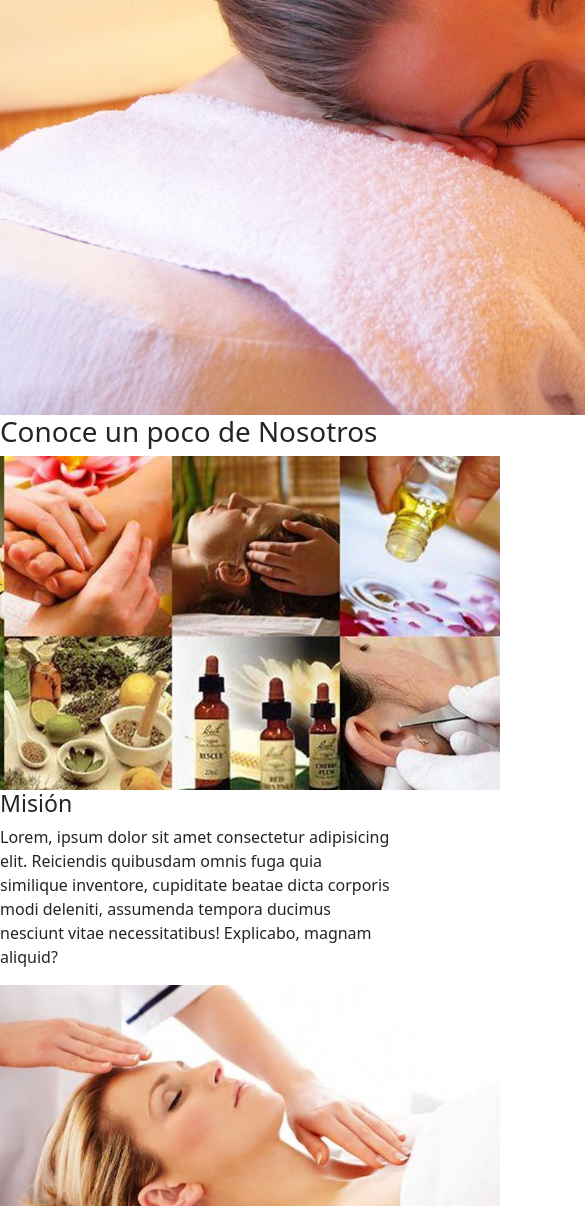
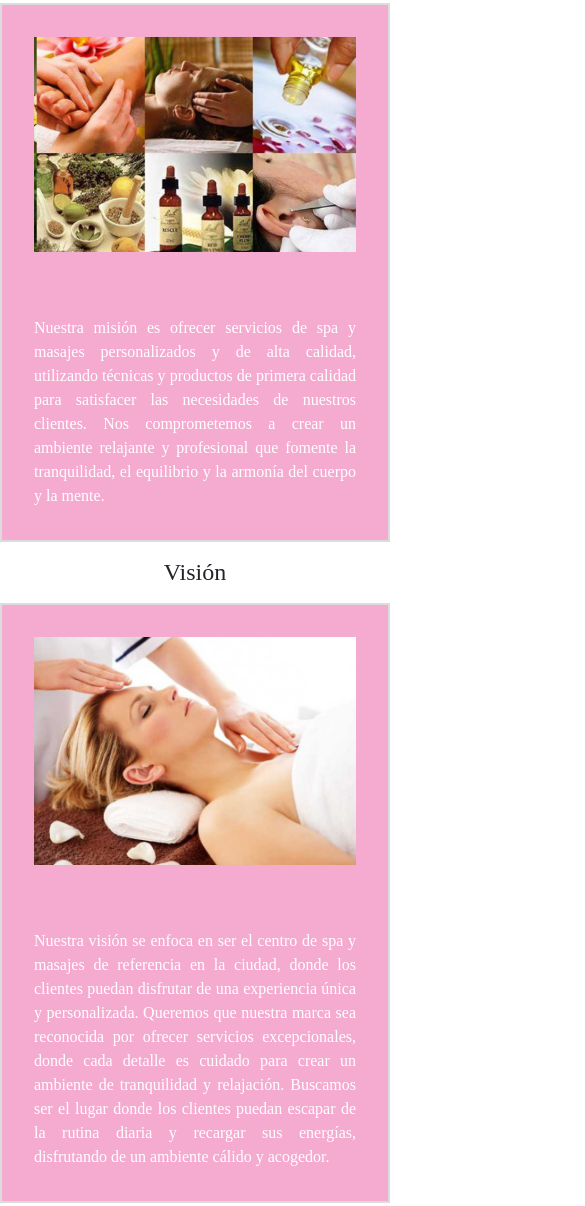
Before and after one commit to bolivarcampos/entrega2-coderhouse, a plain HTML site: page pages/nosotros.html in a window 390 px wide. Shown: the part 554-1760 px from the top of the page, 585 px wide, since content can reach past the window. Drawn offline with nearby package versions, Linux system fonts and the light colour scheme; a web font is replaced by a local one.

Commit message:
modi en nosotros y estilos nuevos

```diff
--- a/pages/nosotros.html
+++ b/pages/nosotros.html
@@ -1,13 +1,19 @@
 <!DOCTYPE html>
 <html lang="en">
+
 <head>
   <meta charset="UTF-8">
   <meta name="viewport" content="width=device-width, initial-scale=1.0">
   <link rel="shortcut icon" href="../images/logo.png" type="image/x-icon">
-    <link rel="stylesheet" href="../css/styles.css">
   <title>Masajes Low Cost - Nosotros</title>
-    <link href="https://cdn.jsdelivr.net/npm/bootstrap@5.3.0-alpha1/dist/css/bootstrap.min.css" rel="stylesheet" integrity="sha384-GLhlTQ8iRABdZLl6O3oVMWSktQOp6b7In1Zl3/Jr59b6EGGoI1aFkw7cmDA6j6gD" crossorigin="anonymous">
+  <link href="https://cdn.jsdelivr.net/npm/bootstrap@5.3.0-alpha1/dist/css/bootstrap.min.css" rel="stylesheet"
+    integrity="sha384-GLhlTQ8iRABdZLl6O3oVMWSktQOp6b7In1Zl3/Jr59b6EGGoI1aFkw7cmDA6j6gD" crossorigin="anonymous">
+  <link rel="preconnect" href="https://fonts.googleapis.com">
+  <link rel="preconnect" href="https://fonts.gstatic.com" crossorigin>
+  <link href="https://fonts.googleapis.com/css2?family=Gentium+Book+Plus:wght@400;700&display=swap" rel="stylesheet">
+  <link rel="stylesheet" href="../styles/css/css.css">
 </head>
+
 <body>
   <header>
     <!-- navbar -->
@@ -15,7 +21,8 @@
     <nav class="navbar navbar-expand-lg bg-body-tertiary">
       <div class="container-fluid">
         <a class="navbar-brand" href="#"><img width="90" src="../images/logo.png" alt="logo"></a>
-              <button class="navbar-toggler" type="button" data-bs-toggle="collapse" data-bs-target="#navbarSupportedContent" aria-controls="navbarSupportedContent" aria-expanded="false" aria-label="Toggle navigation">
+        <button class="navbar-toggler" type="button" data-bs-toggle="collapse" data-bs-target="#navbarSupportedContent"
+          aria-controls="navbarSupportedContent" aria-expanded="false" aria-label="Toggle navigation">
           <span class="navbar-toggler-icon"></span>
         </button>
         <div class="collapse navbar-collapse" id="navbarSupportedContent">
@@ -37,10 +44,7 @@
             </li>
 
           </ul>
-                    <form class="d-flex" role="search">
-                  <input class="form-control me-2" type="search" placeholder="Buscar" aria-label="Search">
-                  <button class="btn btn-outline-success" type="submit">Buscar</button>
-                </form>
+
           </di>
         </div>
     </nav>
@@ -50,25 +54,28 @@
   <main>
     <img class="imgcentral" src="../images/wellness-285587_1280.jpg" alt="masajeespalda">
 
-        <h1>Conoce un poco de Nosotros</h1>
 
-        <section>
+    <h1>Nosotros</h1>
+    <h3>Misión</h3>
+    <div class="contentorMision">
+
       <img width="500" src="../images/Terapia-Alternattiva.jpg" alt="terapiasalternativas">
 
-            <h3>Misión</h3>
+      <p>Nuestra misión es ofrecer servicios de spa y masajes personalizados y de alta calidad, utilizando técnicas y productos de primera calidad para satisfacer las necesidades de nuestros clientes. Nos comprometemos a crear un ambiente relajante y profesional que fomente la tranquilidad, el equilibrio y la armonía del cuerpo y la mente.
+      </p>
+    </div>
+    <h3>Visión</h3>
+    <section class="contentorVision" >
 
-            <p>Lorem, ipsum dolor sit amet consectetur adipisicing elit. Reiciendis quibusdam omnis fuga quia similique inventore, cupiditate beatae dicta corporis modi deleniti, assumenda tempora ducimus nesciunt vitae necessitatibus! Explicabo, magnam aliquid?
+      <p>Nuestra visión se enfoca en ser el centro de spa y masajes de referencia en la ciudad, donde los clientes puedan disfrutar de una experiencia única y personalizada. Queremos que nuestra marca sea reconocida por ofrecer servicios excepcionales, donde cada detalle es cuidado para crear un ambiente de tranquilidad y relajación. Buscamos ser el lugar donde los clientes puedan escapar de la rutina diaria y recargar sus energías, disfrutando de un ambiente cálido y acogedor.
 
        </p>
 
-        </section>
-
-        <section>
       <img width="500" src="../images/mujeralternativa.jpeg" alt="mujeralternativa">
 
-            <h3>Visión</h3>
 
-            <p>Lorem ipsum dolor sit amet consectetur adipisicing elit. Labore quaerat quia fugiat aliquid cum dignissimos! Aspernatur facere sed eos aliquid a. Tenetur tempore minus consequatur ut similique veritatis culpa qui.</p>
+
+
 
     </section>
 
@@ -77,19 +84,29 @@
 
     <img width="100" src="../images/perfilmujer.png" alt="mujerperfil">
 
-        <p>Lorem ipsum dolor sit amet consectetur adipisicing elit. Libero, distinctio deleniti! Repellat est doloribus magnam, tempore sapiente fugit animi doloremque fugiat, voluptatum odio dicta ipsa? Odit eos similique minima! Molestiae.</p>
+    <p>Lorem ipsum dolor sit amet consectetur adipisicing elit. Libero, distinctio deleniti! Repellat est doloribus
+      magnam, tempore sapiente fugit animi doloremque fugiat, voluptatum odio dicta ipsa? Odit eos similique minima!
+      Molestiae.</p>
 
     <img width="100" src="../images/perfilhombre.png" alt="hombreperfil">
 
-        <p>Lorem ipsum dolor sit amet consectetur adipisicing elit. Provident numquam sit repudiandae eum repellat animi perferendis natus autem rerum veritatis! Eaque ducimus quos quidem deserunt repellendus architecto nam nisi omnis.</p>
+    <p>Lorem ipsum dolor sit amet consectetur adipisicing elit. Provident numquam sit repudiandae eum repellat animi
+      perferendis natus autem rerum veritatis! Eaque ducimus quos quidem deserunt repellendus architecto nam nisi omnis.
+    </p>
 
     <img width="100" src="../images/perfilmujer.png" alt="mujerperfil">
 
-        <p>Lorem ipsum dolor sit amet consectetur adipisicing elit. Dicta ut necessitatibus commodi illo modi nihil officiis molestiae harum eum. Distinctio corporis doloremque atque, necessitatibus architecto fuga aperiam quia minima molestias?</p>
+    <p>Lorem ipsum dolor sit amet consectetur adipisicing elit. Dicta ut necessitatibus commodi illo modi nihil officiis
+      molestiae harum eum. Distinctio corporis doloremque atque, necessitatibus architecto fuga aperiam quia minima
+      molestias?</p>
 
-        <script src="https://cdn.jsdelivr.net/npm/@popperjs/core@2.11.6/dist/umd/popper.min.js" integrity="sha384-oBqDVmMz9ATKxIep9tiCxS/Z9fNfEXiDAYTujMAeBAsjFuCZSmKbSSUnQlmh/jp3" crossorigin="anonymous"></script>
+    <script src="https://cdn.jsdelivr.net/npm/@popperjs/core@2.11.6/dist/umd/popper.min.js"
+      integrity="sha384-oBqDVmMz9ATKxIep9tiCxS/Z9fNfEXiDAYTujMAeBAsjFuCZSmKbSSUnQlmh/jp3"
+      crossorigin="anonymous"></script>
 
-        <script src="https://cdn.jsdelivr.net/npm/bootstrap@5.3.0-alpha1/dist/js/bootstrap.min.js" integrity="sha384-mQ93GR66B00ZXjt0YO5KlohRA5SY2XofN4zfuZxLkoj1gXtW8ANNCe9d5Y3eG5eD" crossorigin="anonymous"></script>
+    <script src="https://cdn.jsdelivr.net/npm/bootstrap@5.3.0-alpha1/dist/js/bootstrap.min.js"
+      integrity="sha384-mQ93GR66B00ZXjt0YO5KlohRA5SY2XofN4zfuZxLkoj1gXtW8ANNCe9d5Y3eG5eD"
+      crossorigin="anonymous"></script>
 
   </main>
 
@@ -117,4 +134,5 @@
 
 
 </body>
+
 </html>
--- a/styles/css/css.css
+++ b/styles/css/css.css
@@ -67,6 +67,10 @@ footer{
     text-align: center;
     background-color: var(--secundario);
     color: white;
+}
+
+#carouselExampleAutoplaying{
+    width: 100%
 }
 
 h5{
@@ -249,19 +253,63 @@ iframe {
 
 
 }
-
-/* Servicios */
+/* Nosotros */
 
 .imgcentral {
+    width: 100%;
+    height: 50%;
+}
 
-    padding-left: 25%;
-    width: 50%;
+.contentorMision {
+    display: flex;
+    align-items: center;
+    border: gainsboro 2px solid;
+    background-color:var(--secundario);
+    color: white;
+    width: 75rem;
+}
 
+@media (max-width:768px) {
+    .contentorMision {
+        flex-direction: column;
+        width: 100%;
+    }
+    .contentorMision img{
+        width: 100%;
+        padding: 2rem;
+    }
+}
+
+.contentorMision p{
+    text-align: justify;
+    margin: 2rem;
 
 }
 
-.service {
-    width: 20rem;
-    text-align: center;
+.contentorVision {
+    display: flex;
+    align-items: center;
+    border: gainsboro 2px solid;
+    background-color:var(--secundario);
+    color: white;
+    width: 75rem;
+
+}
+
+@media (max-width:768px ) {
+    .contentorVision {
+        flex-direction: column-reverse;
+        width: 100%;
+    }
+
+    .contentorVision img{
+        width: 100%;
+        padding: 2rem;
+    }
+}
+
+.contentorVision p {
+    text-align: justify;
     margin: 2rem;
+
 }
```
Also changed, not shown: index.html (+3 -7 lines). Lines whose indentation alone changed are shown as unchanged.
